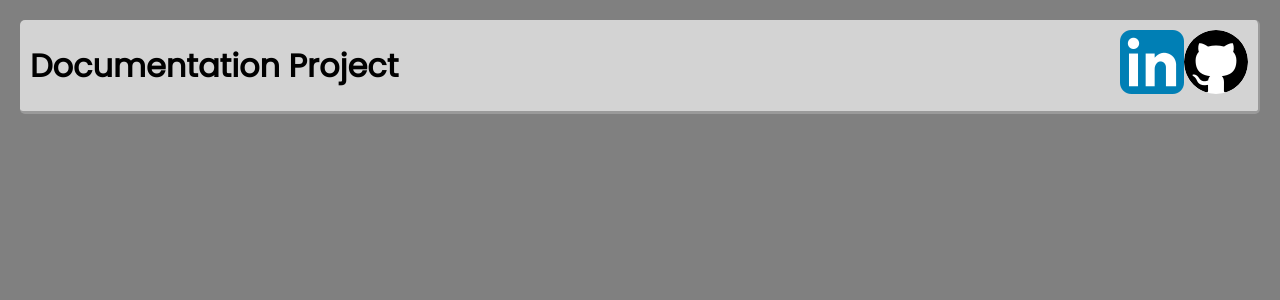
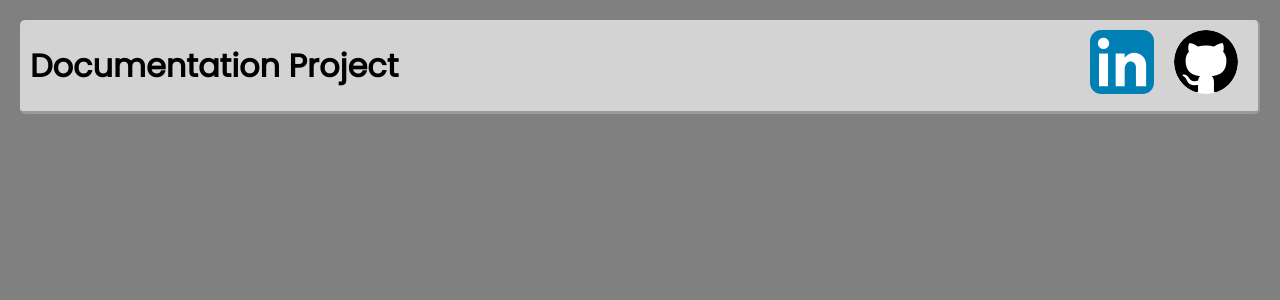
Before and after one commit to Drqrd/documentation-project, a Vue app: page / in a window 1280 px wide. Shown: the top 300 px of the page. Built offline with nearby package versions, Linux system fonts and the light colour scheme.

Commit message:
Edit style

```diff
--- a/src/components/ImageLinkObject.vue
+++ b/src/components/ImageLinkObject.vue
@@ -3,7 +3,7 @@
         target="_blank"
     >
         <img :src="image" :style="isRound ?
-            {backgroundColor: bgColor, borderRadius:'32px' } :
+            {backgroundColor: bgColor, borderRadius:'64px' } :
             {backgroundColor: bgColor}"/>
     </a>
 </template>
@@ -28,5 +28,12 @@
 </script>
 
 <style scoped>
-
+    a, img {
+        margin-left:5px;
+        margin-right:5px;
+    }
+    img {
+        max-height: 64px;
+        max-width: 64px;
+    }
 </style>
```
